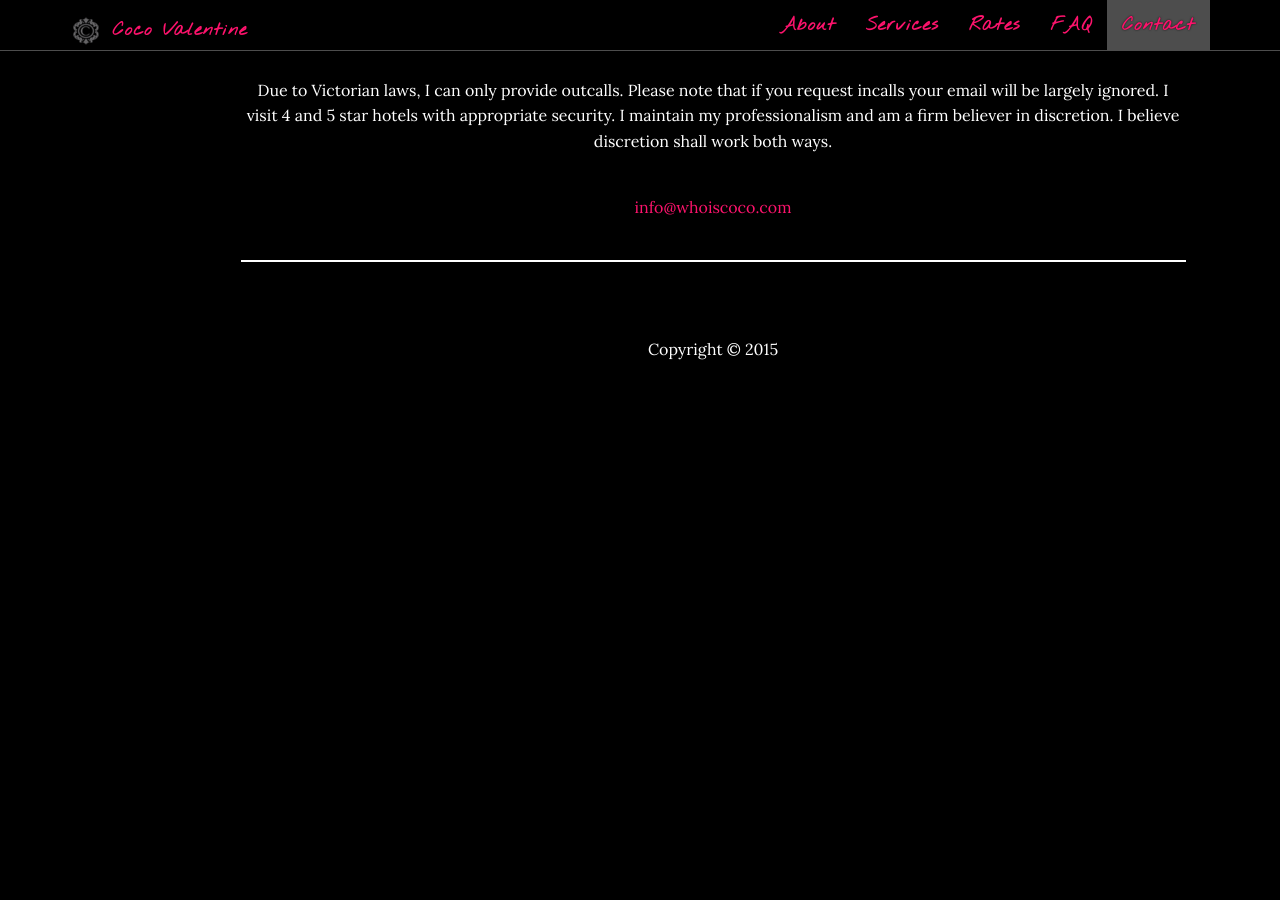
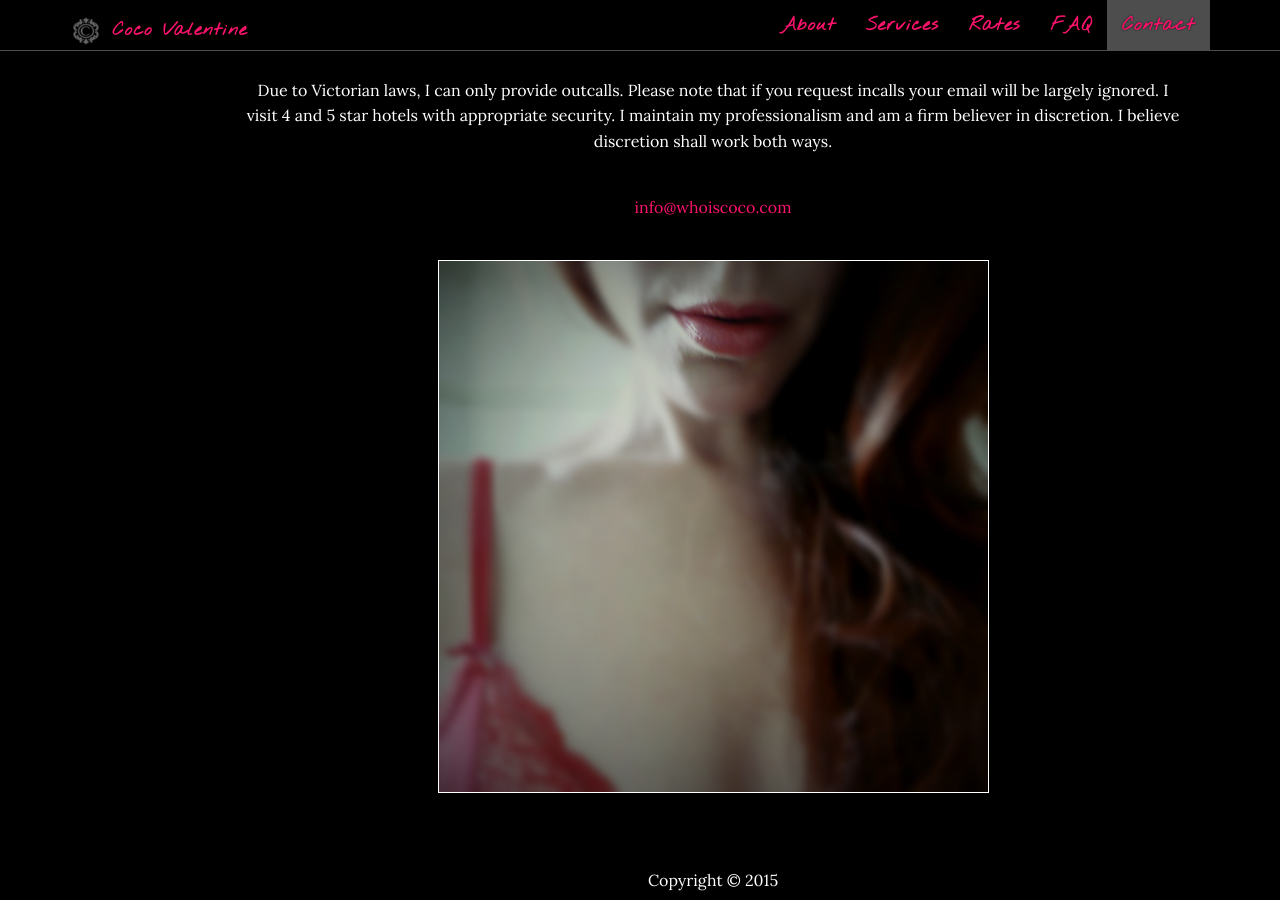
Before and after one commit to whoiscoco/whoiscoco, a Jekyll site: the page built from index.html, in a window 1280 px wide and 900 px high, scrolled down 5650 px. Built offline with Jekyll 4.4.1, drawn with Linux system fonts in a browser that asks for light colours; nearby versions of some CDN libraries; before the commit the page ends 6216 px from its top, so only the background shows below that.

Commit message:
Update image link

```diff
--- a/_includes/contact.html
+++ b/_includes/contact.html
@@ -28,7 +28,7 @@
         {% endif %}
       {% endif %}
 
-      <img src="{{site.baseurl}}img/real_coco_1.jpg" alt="">
+      <img src="{{site.baseurl}}/img/real_coco_1.jpg" alt="">
 
       {% include social-buttons.html %}
 
```
